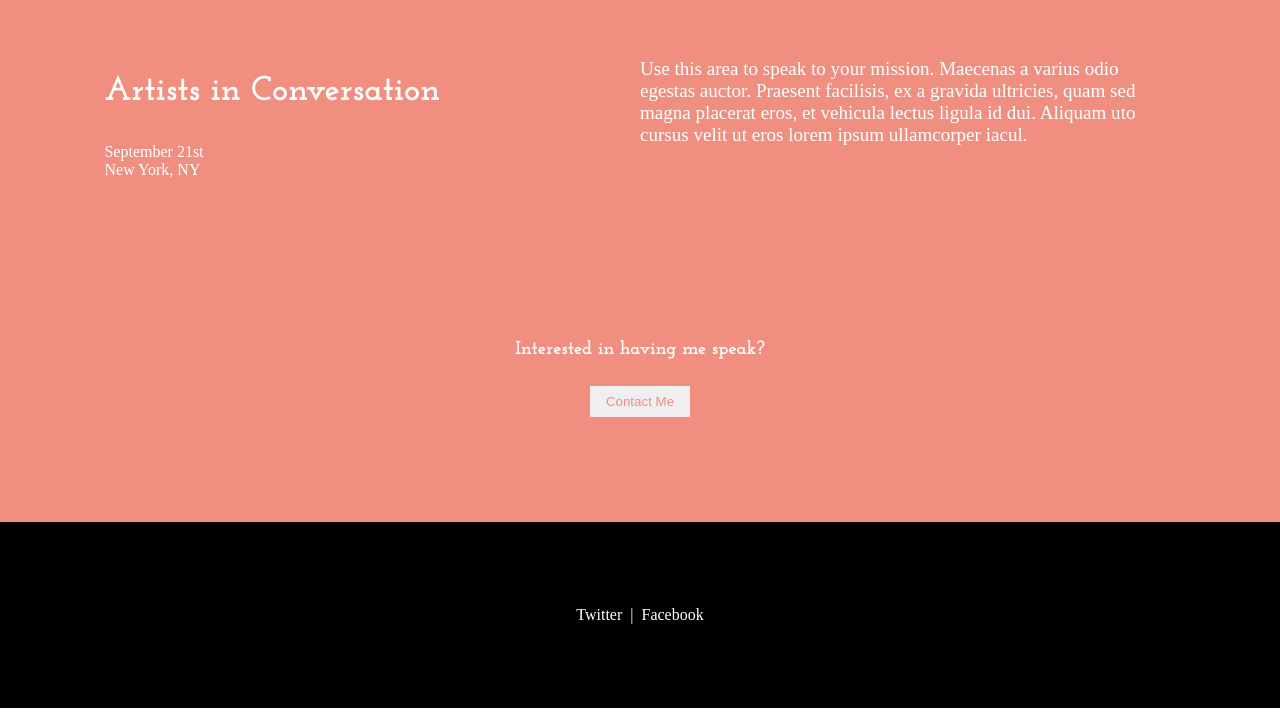
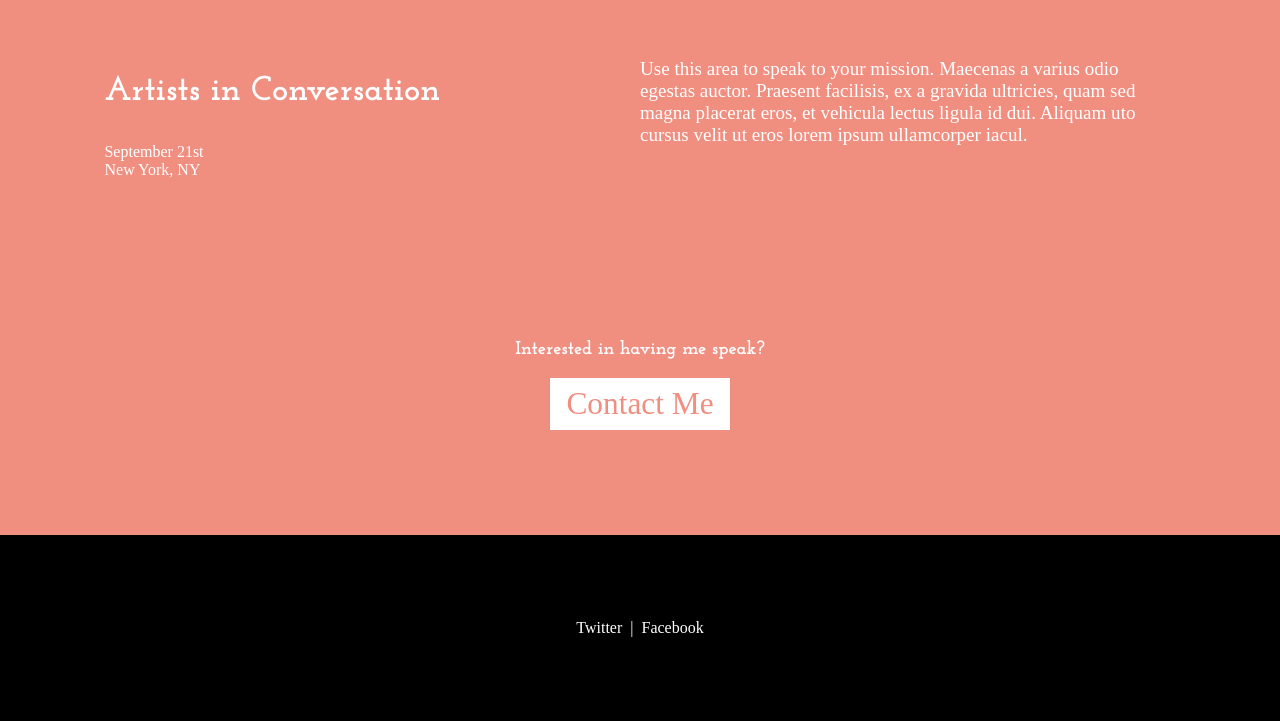
Before and after one commit to ac0437/template, a plain HTML site: page amal/pages/event.html in a window 1280 px wide. Shown: the part 750-1471 px from the top of the page. Drawn offline with Linux system fonts and the light colour scheme; a web font is replaced by a local one.

Commit message:
Update event.html

```diff
--- a/amal/pages/event.html
+++ b/amal/pages/event.html
@@ -75,7 +75,7 @@
                 Interested in having me speak?
             </h3>
             <div class="nav-cta f-s-md">
-                <button class="nav-cta__btn clr-primary">Contact Me</button>
+                <a href="./pages/contact.html" class="nav-cta__btn bg-clr-light clr-primary">Contact Me</a>
             </div>
         </section>
     </main>
```
